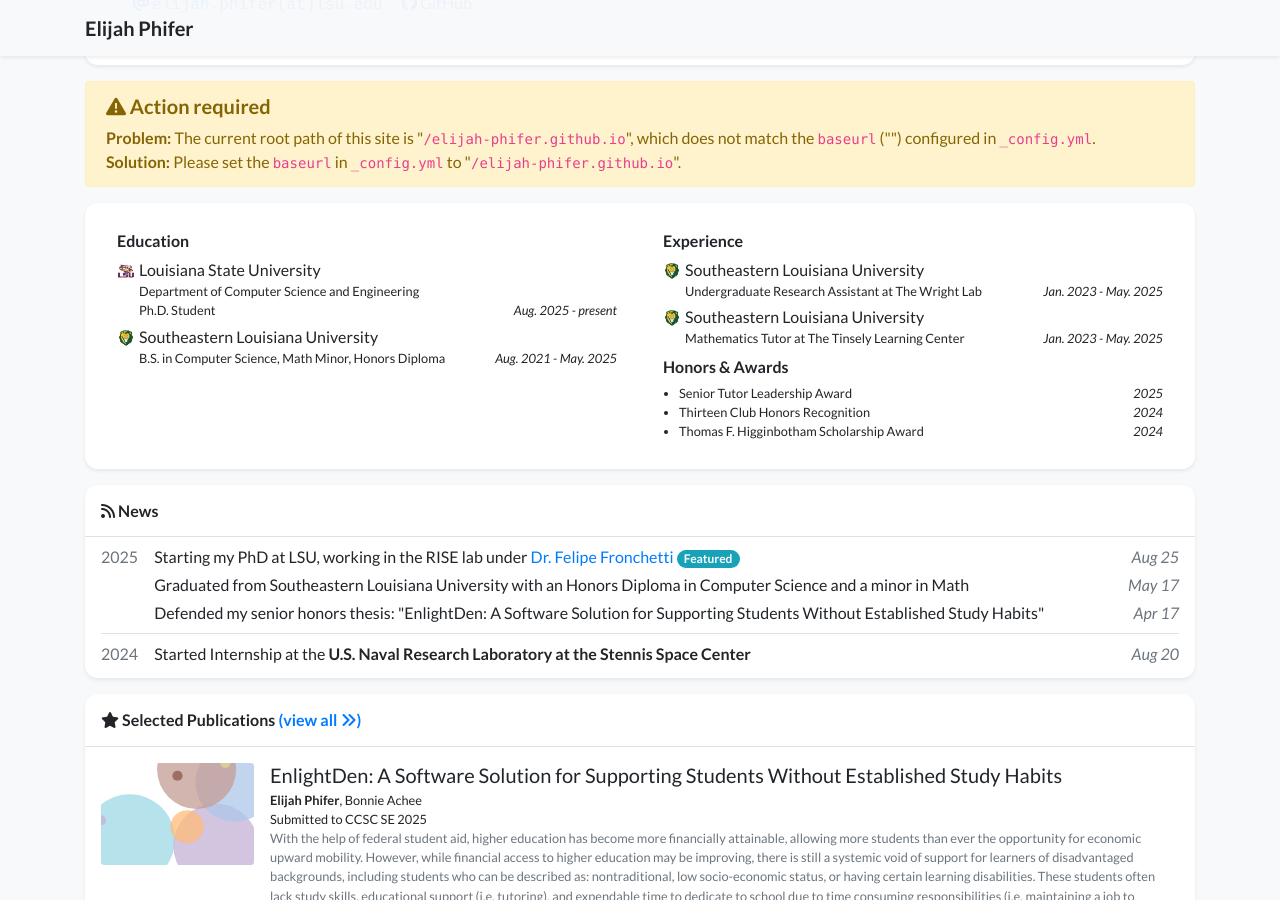
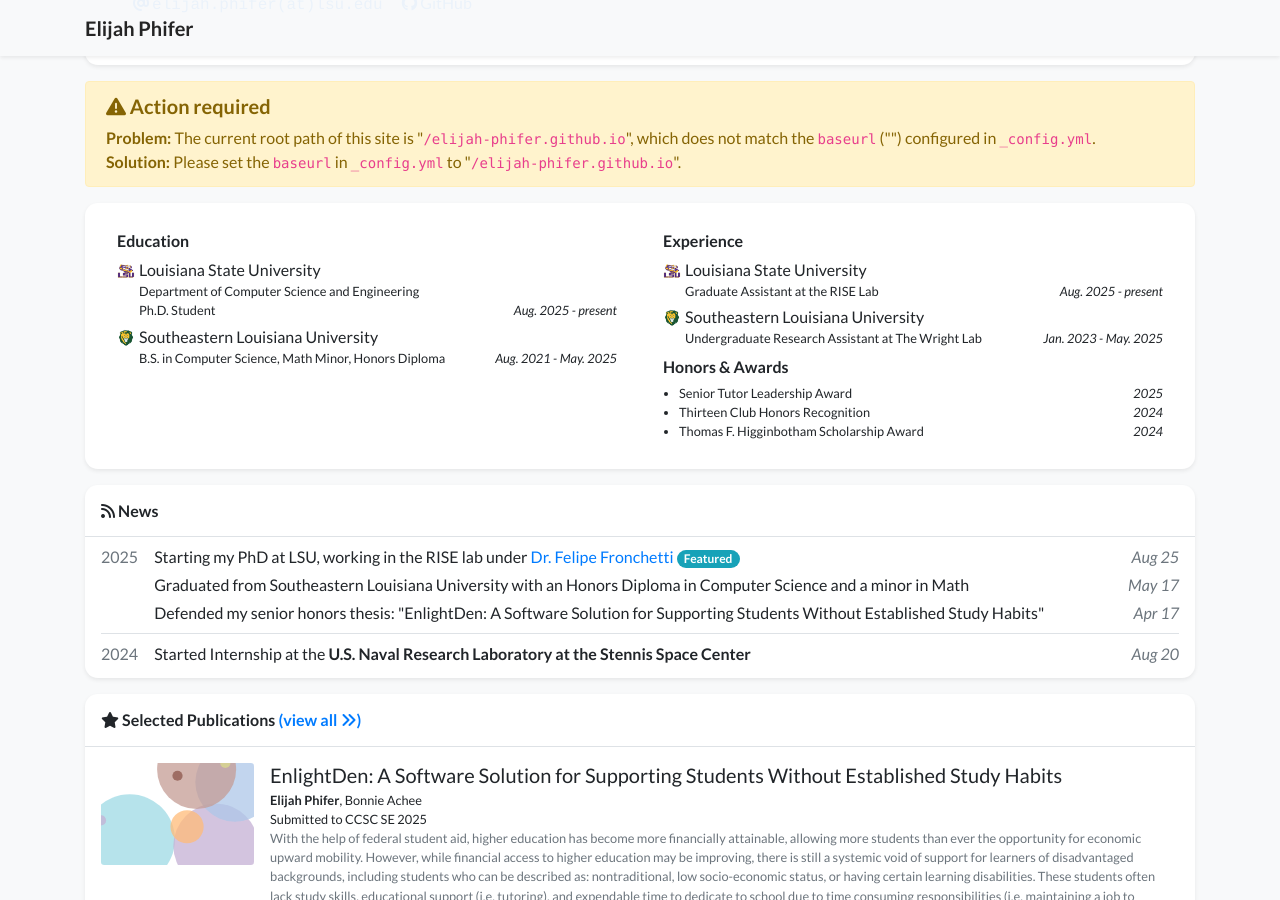
Before and after one commit to Elijah-Phifer/elijah-phifer.github.io, a Jekyll site: the page built from index.html, in a window 1280 px wide and 900 px high, scrolled down 466 px. Built offline with Jekyll 4.4.1, drawn with Linux system fonts in a browser that asks for light colours; nearby versions of some CDN libraries; a style sheet for code colours, icons or effects is not loaded.

Commit message:
updating recent activity

```diff
--- a/_data/profile.yml
+++ b/_data/profile.yml
@@ -35,7 +35,7 @@
 
   </p>
 
-portrait_url: /assets/images/photos/3887EB5E-1140-4393-A8EA-A09361D968C1_1_102_o.jpeg
+portrait_url: /assets/images/photos/2FA7E613-1678-4FA6-A7D9-141B42067DCD_1_105_c.jpeg
 portrait_caption: >-
   My headshot from when I was a tutor at Southeastern Louisiana University!
 
@@ -52,13 +52,13 @@
   date: Aug. 2021 - May. 2025
 
 experience:
+- name: Louisiana State University
+  logo: /assets/images/badges/tiger_logo.png
+  position: Graduate Assistant at the RISE Lab
+  date: Aug. 2025 - present
 - name: Southeastern Louisiana University
   logo: /assets/images/badges/lion_logo.png
   position: Undergraduate Research Assistant at The Wright Lab
-  date: Jan. 2023 - May. 2025
-- name: Southeastern Louisiana University
-  logo: /assets/images/badges/lion_logo.png
-  position: Mathematics Tutor at The Tinsely Learning Center
   date: Jan. 2023 - May. 2025
 
 awards:
```
Also changed, not shown: assets/images/photos/2FA7E613-1678-4FA6-A7D9-141B42067DCD_1_105_c.jpeg (added).
